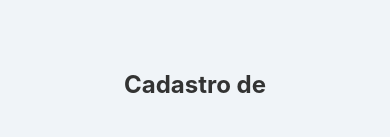
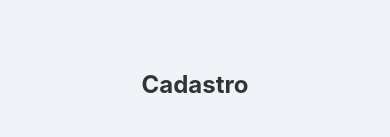
Before and after one commit to Patrick-Luiz-Silva/App-IFrete, a React Native app: screen /Cadastro in a window 390 px wide. Shown: the part 145-282 px from the top of the page. Built offline with nearby package versions, Linux system fonts and the light colour scheme.

Commit message:
atualização redirecionamento

```diff
--- a/package.json
+++ b/package.json
@@ -2,7 +2,6 @@
   "name": "appfretes",
   "main": "index.js",
   "version": "1.0.0",
-  "type": "module",
   "scripts": {
     "start": "expo start",
     "reset-project": "node ./scripts/reset-project.js",
@@ -19,6 +18,7 @@
     "@expo/vector-icons": "^14.0.2",
     "@react-navigation/native": "^6.1.18",
     "@react-navigation/native-stack": "^6.11.0",
+    "appfretes": "file:",
     "cors": "^2.8.5",
     "expo": "^51.0.38",
     "expo-config-plugins": "^0.1.2",
--- a/screens/Cadastro.js
+++ b/screens/Cadastro.js
@@ -27,7 +27,8 @@ export default function Cadastro({ route, navigation }) {
       });
       if (response.ok) {
         Alert.alert("Cadastro realizado com sucesso!");
-        navigation.navigate('EscolhaPerfil');
+        // if
+        navigation.navigate('LoginUsuario');
       } else {
         Alert.alert("Erro ao cadastrar. Tente novamente.");
       }
@@ -39,7 +40,7 @@ export default function Cadastro({ route, navigation }) {
 
   return (
     <View style={styles.container}>
-      <Text style={styles.title}> Cadastro de {perfil}</Text>
+      <Text style={styles.title}> Cadastro {perfil}</Text>
       <TextInput placeholder="Nome" style={styles.input} value={nome} onChangeText={setNome} />
       <TextInput placeholder="Email" style={styles.input} value={email} onChangeText={setEmail} />
       <TextInput placeholder="Senha" style={styles.input} secureTextEntry value={senha} onChangeText={setSenha} />
--- a/screens/EscolhaPerfil.js
+++ b/screens/EscolhaPerfil.js
@@ -8,10 +8,10 @@ export default function EscolhaPerfil({ navigation }) {
       <Text style={styles.title}>Escolha seu Perfil</Text>
       <View style={styles.buttonContainer}>
         <View style={styles.buttonWrapper}>
-          <Button title="Usuario" onPress={() => navigation.navigate('Cadastro', { perfil: 'Usuario'})} />
+          <Button title="Usuario" onPress={() => navigation.navigate('LoginUsuario', { perfil: 'Usuario'})} />
         </View>
         <View style={styles.buttonWrapper}>
-          <Button title="Motorista" onPress={() => navigation.navigate('Cadastro', { perfil: 'Motorista' })} />
+          <Button title="Motorista" onPress={() => navigation.navigate('LoginMotorista', { perfil: 'Motorista' })} />
         </View>
       </View>
     </View>
--- a/screens/LoginMotorista.js
+++ b/screens/LoginMotorista.js
@@ -7,7 +7,8 @@ export default function Login({ route, navigation }) {
   const [senha, setSenhaMotorista] = useState('');
 
   const handleLogin = () => {
-    navigation.navigate('EscolhaPerfil');
+    // validação login
+    navigation.navigate('PrincipalUsuario');
   };
 
   return (
@@ -21,7 +22,7 @@ export default function Login({ route, navigation }) {
           <Button title="Login" onPress={handleLogin} />
         </View>
         <View style={styles.buttonWrapper}>
-          <Button title="Cadastrar" onPress={() => navigation.navigate('Cadastro', { cadastro: 'Cadastro' })}/>
+          <Button title="Cadastrar" onPress={() => navigation.navigate('Cadastro', { perfil: 'Motorista' })}/>
         </View>
       </View>
     </View>
--- a/screens/LoginUsuario.js
+++ b/screens/LoginUsuario.js
@@ -8,7 +8,7 @@ export default function Login({ route, navigation }) {
   const [senha, setSenha] = useState('');
 
   const handleLogin = () => {
-    navigation.navigate('EscolhaPerfil');
+    navigation.navigate('PrincipalUsuario');
   };
 
   return (
@@ -21,7 +21,7 @@ export default function Login({ route, navigation }) {
           <Button title="Login" onPress={handleLogin} />
         </View>
         <View style={styles.buttonWrapper}>
-          <Button title="Cadastrar" onPress={() => navigation.navigate('Cadastro', { cadastro: 'Cadastro' })} />
+          <Button title="Cadastrar" onPress={() => navigation.navigate('Cadastro', { perfil: 'Usuario' })} />
         </View>
       </View>
     </View>
```
Also changed, not shown: 1 other file (tests, documents, lock files or other folders).
